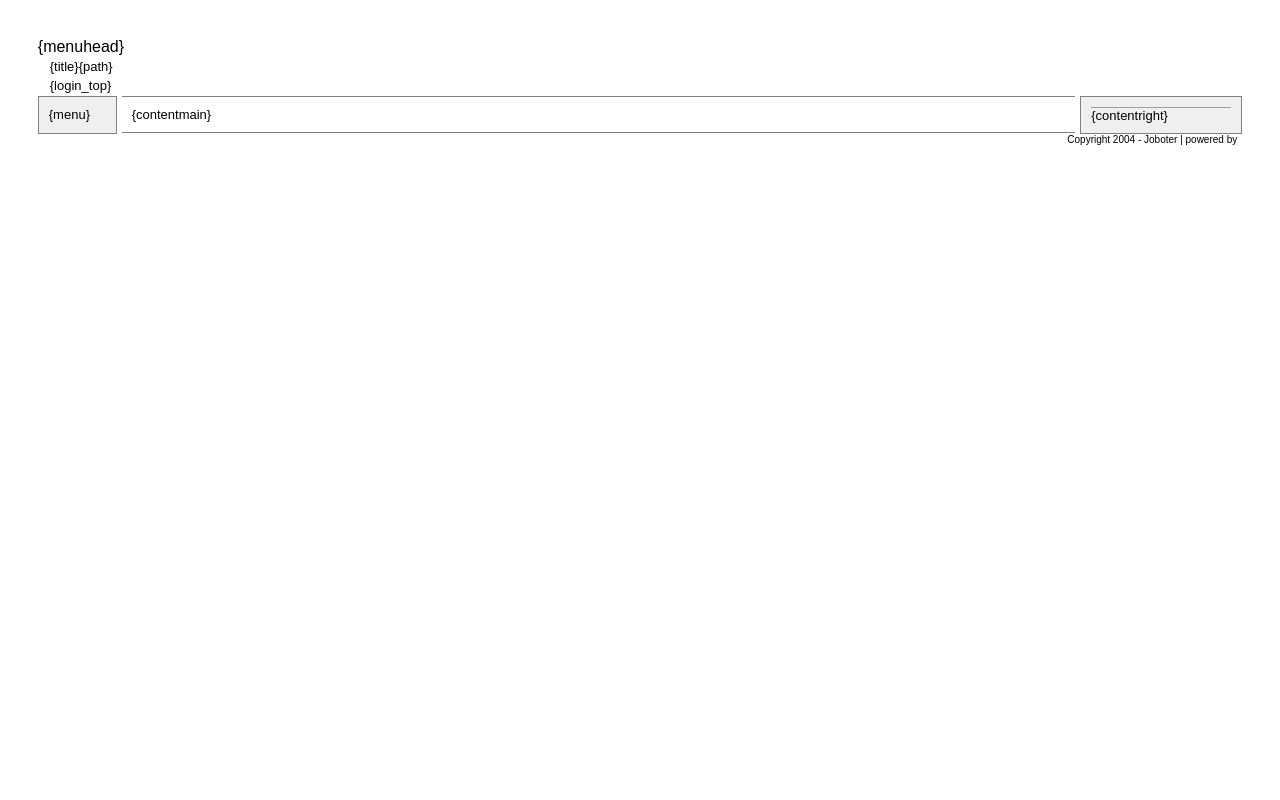
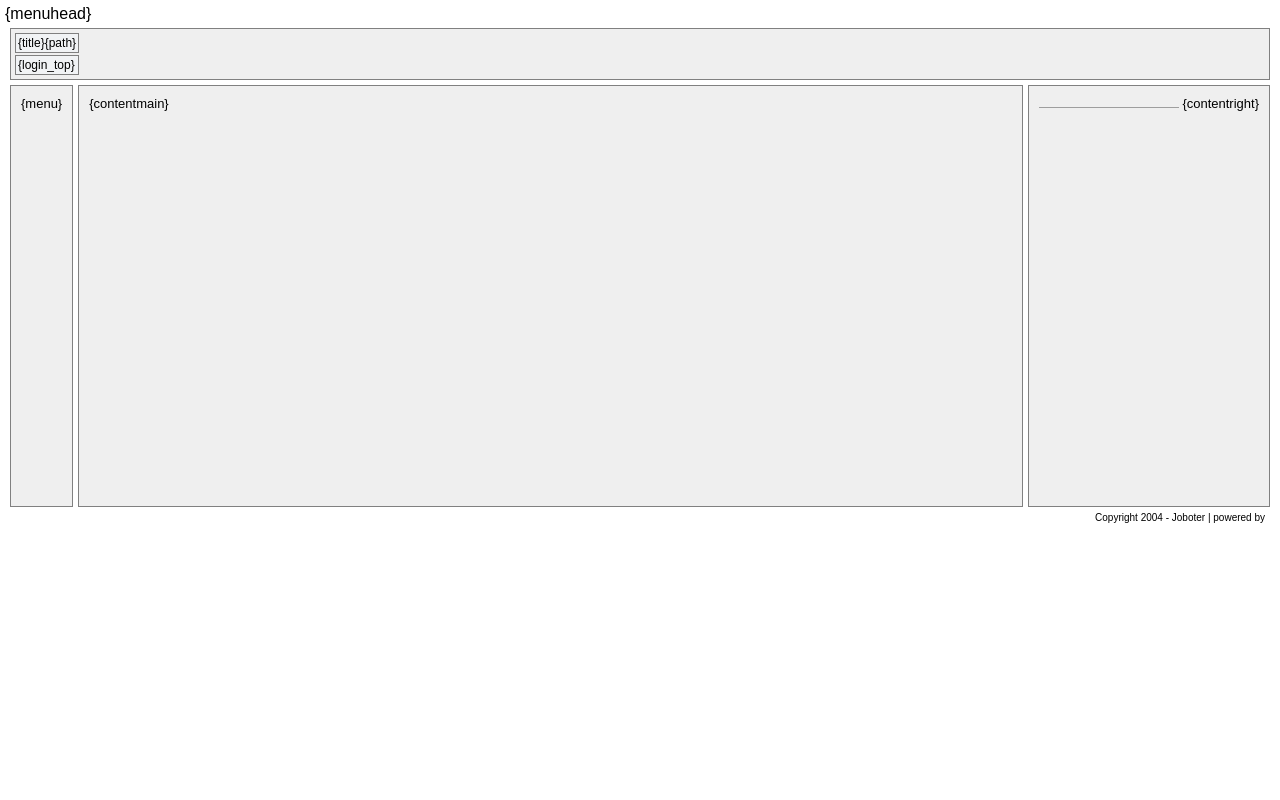
Before and after one commit to TropeNetwork/hradmin, a PHP site: page /templates/template.html in a window 1280 px wide. Run offline with PHP 8.4, Linux system fonts and the light colour scheme; grey boxes are pictures that could not be loaded.

Commit message:
some changes in styles.

```diff
--- a/public_html/style.css
+++ b/public_html/style.css
@@ -1,6 +1,24 @@
 body {
- margin: 1cm;
- font-family: arial;
+ margin: 5px;
+ font-family: Arial, Helvetica;
+}
+h1{
+  margin-top: 4px;
+  padding: 2px;
+  padding-left: 5px;
+  padding-right: 5px;
+  font: bold 15px arial ;
+  background-color: #D8E7F5;
+  border: solid 1px rgb(124,192,255);
+  color: black;
+}
+h2{
+  font: bold 14px arial;
+  color: black;
+  border: solid 1px rgb(124,192,255);
+  padding: 4px;
+  background-color: #D8E7F5;
+
 }
 .emph{
   font-weight:bold;
@@ -12,18 +30,28 @@ body {
 table.panel {
   border-collapse: collapse;
   border-spacing: 0px;
-  border: 1px solid grey;
+  border: 1px solid rgb(124,192,255);
   margin-left: 5px;
   background-color: #F1F3F5;
 }
+table.infolineTop {
+  margin:0px;
+  padding:0px;
+}
+
+tr {
+  margin:0px;
+  padding:0px;
+}
 th {
-  border: solid 1px grey;
   font: bold 13px arial;
+  border: solid 1px rgb(124,192,255);
   vertical-align:top;
   text-align: left;
-  background-color: #FFBABA;
-  padding-left: 5px;
-  padding-right: 5px;
+  background-color: #D8E7F5;
+  padding-left: 3px;
+  padding-right: 3px;
+  white-space:nowrap;
 }
 td {
   vertical-align:top;
@@ -31,9 +59,19 @@ td {
   font: 13px arial;
   padding-left: 5px;
   padding-right: 5px;
+  white-space: nowrap;
+}
+td.maincontent {
+  vertical-align:top;
+  text-align: left;
+  font: 13px arial;
+  padding-left: 0px;
+  padding-right: 0px;
+  white-space: nowrap;
+  background-color:#efefef;
 }
 td.panel {
-  border: 1px dashed grey;
+  border: 1px dashed #cccccc;
   text-align: left;
   font: 13px arial;
   padding-left: 5px;
@@ -106,12 +144,11 @@ input.form{
   font-size:11px;
 }
 a {
-  color:#FB3A3A;
+  color:rgb(84,152,215);
   text-decoration:none;
 }
-a:hover{
-  color:#FF3D3D;
-  background-color:white;
+a:hover {
+  color:rgb(250,164,39);
   text-decoration:none;
 }
 a.pager{
@@ -135,11 +172,13 @@ a.pager{
   background-color:#efefef;
   padding: 10px;
   width: 150px;
+  height: 400px;
 }
 .middle {
-  border-top: 1px solid grey;
+  border: 1px solid grey;
   border-bottom: 1px solid grey;
   padding: 10px;
+  height: 400px;
 }
 .right {
   border: 1px solid grey;
@@ -152,19 +191,6 @@ a.pager{
 
 }
 
-a.menu{
-  color:#000000;
-  text-decoration:none;
-  font-weight: bold;
-  font-size:11px;
-}
-
-a.menu:hover{
-  color:#FB3A3A;
-  text-decoration:none;
-  font-weight: bold;
-  font-size:11px;
-}
 .time{
   text-align:right;
   font-size:10px;
@@ -179,28 +205,50 @@ a.menu:hover{
 td.time {
   text-align: left;
 }
+td.infolineTop{
+  text-align:left;
+  font-size:12px;
+  border: 1px solid grey;
+  margin:0px;
+  padding:2px;
+  background-color: #F1F3F5;
+}
+td.top{
+  text-align:left;
+  font-size:12px;
+  border: 1px solid grey;
+  margin:0px;
+  padding:2px;
+  background-color:#efefef;
+}
+
 .positionLeft{
   float: left;
   margin-right: 10px;
 }
 
-form select, form input[type="text"], form textarea {
-  font-size:11px;
-  width:200px;
-}
-form textarea.textarea {
-  width:450px;
-}
 
-A.menu {
-	COLOR: #FB3A3A; FONT-SIZE: 11px; FONT-WEIGHT: bold; TEXT-DECORATION: underline
-}
-A.menu:hover {
-	COLOR: #C3814E; FONT-SIZE: 11px; FONT-WEIGHT: bold; TEXT-DECORATION: underline
-}
+
 
 p {
   font-size:13px;
+}
+form select,
+form input[type="text"],
+form input[type="password"],
+form input[type="file"],
+form textarea {
+  padding-left:2px;
+  border: thin solid #a0a0a0;
+  background-color : #ffffff;
+}
+form input[type="submit"] {
+  border: thin solid #a0a0a0;
+  margin-right:5px;
+  margin-top:5px;
+}
+form input[type="file"] {
+  border: thin solid #a0a0a0;
 }
 .hoverButton {  background-color: #FB3A3A}
 .alinks {  font-family: Arial, Helvetica, sans-serif; text-decoration: underline; font-weight: bold; color: #FB3A3A; font-size: 13px}
--- a/public_html/templates/applicationlist.html
+++ b/public_html/templates/applicationlist.html
@@ -1,3 +1,4 @@
+<h1>Anwendungen</h1>
 <table class="panel">
 <tr>
 <th>Id</th><th>Name</th><th>define</th><th>Beschreibung</th>
--- a/public_html/templates/arealist.html
+++ b/public_html/templates/arealist.html
@@ -1,3 +1,4 @@
+<h1>Bereiche</h1>
 <table class="panel">
 <tr>
 <th>Id</th><th>Name</th><th>define</th><th>Beschreibung</th>
--- a/public_html/templates/editapplication.html
+++ b/public_html/templates/editapplication.html
@@ -1,5 +1,4 @@
-Neue Anwendung anlegen
-<br>
+<h1>Anwendung</h1>
 <form {edit_attributes}>
 <table>
 
--- a/public_html/templates/editarea.html
+++ b/public_html/templates/editarea.html
@@ -1,5 +1,4 @@
-Bereich
-<br>
+<h1>Bereich</h1>
 <form {edit_attributes}>
 <table>
 
--- a/public_html/templates/editright.html
+++ b/public_html/templates/editright.html
@@ -1,5 +1,4 @@
-Neues Recht anlegen
-<br>
+<h1>Recht</h1>
 <form {edit_attributes}>
 <table>
 
--- a/public_html/templates/rightlist.html
+++ b/public_html/templates/rightlist.html
@@ -1,3 +1,4 @@
+<h1>Rechte</h1>
 <table class="panel">
 <tr>
 <th>Name</th><th>define</th><th>Description</th>
--- a/public_html/templates/template.html
+++ b/public_html/templates/template.html
@@ -9,10 +9,10 @@
  {menuhead}
 </head>
 <body>
-<table cellspacing="0" cellpadding="0">
+<table cellspacing="5" cellpadding="0">
  <tr>
-  <td height="100%" colspan="3" class="background">
-   <table>
+  <td height="100%" colspan="3" class="top">
+   <table class="infolineTop">
     <tr>
      <td class="infolineTop">
         {title}{path}
@@ -30,7 +30,7 @@
   <td valign="top" class="left">
     {menu}
   </td>
-  <td valign="top"  width="80%">
+  <td valign="top"  width="80%" class="maincontent">
     <div class="middle">
     {contentmain}
     </div>
```
Also changed, not shown: public_html/templates/login_form.html (+19 -9 lines), public_html/images/security.png (added).
